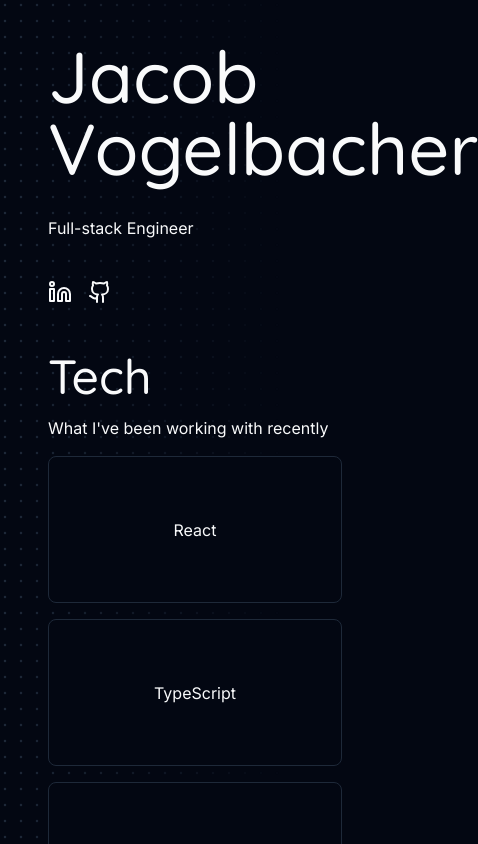
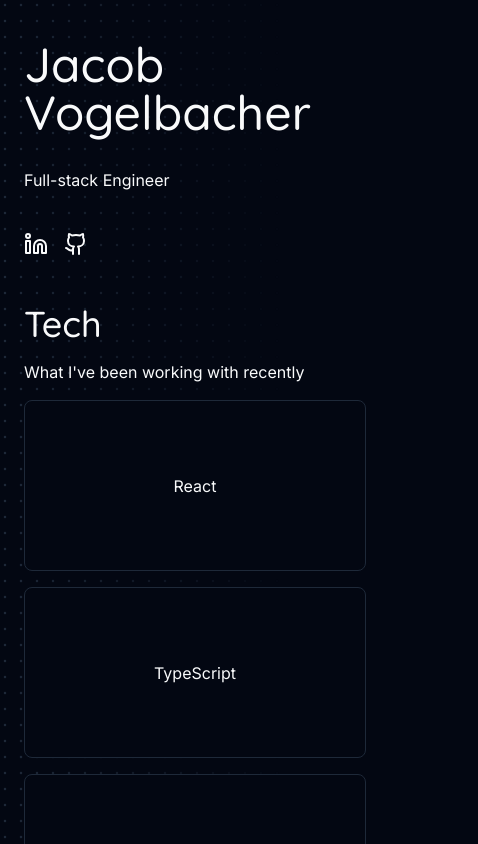
Before and after one commit to JacobVogelbacher/jacob-site-25, a Next.js app: page / in a window 390 px wide. Shown: the top 844 px of the page, 478 px wide, since content can reach past the window. Built offline with nearby package versions, Linux system fonts and the light colour scheme.

Commit message:
add responsive styling for headings and cell

```diff
--- a/app/globals.css
+++ b/app/globals.css
@@ -74,11 +74,11 @@
   }
 
   h1 {
-    @apply text-7xl;
+    @apply text-5xl sm:text-7xl lg:text-6xl xl:text-7xl;
   }
 
   h2 {
-    @apply text-5xl;
+    @apply text-4xl sm:text-5xl lg:text-4xl xl:text-5xl;
   }
 
   button:not(:disabled),
@@ -88,7 +88,7 @@
 }
 
 @utility cell {
-  @apply mx-12 lg:mx-20;
+  @apply mx-6 sm:mx-12 xl:mx-20;
 }
 
 @utility content-grid {
```
